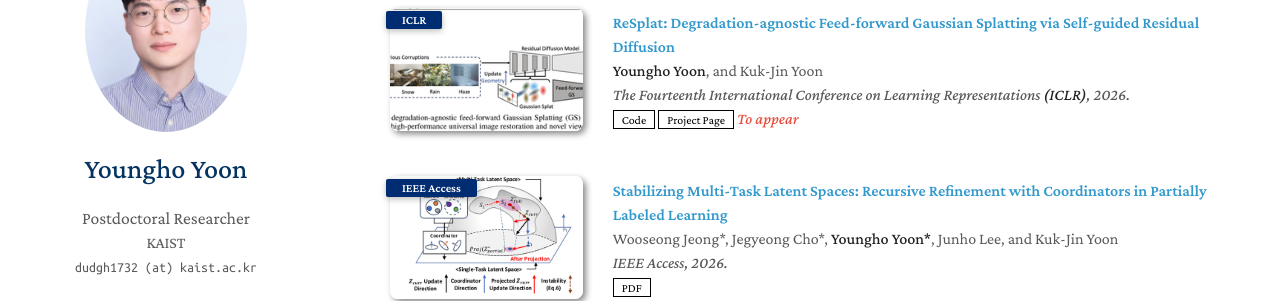
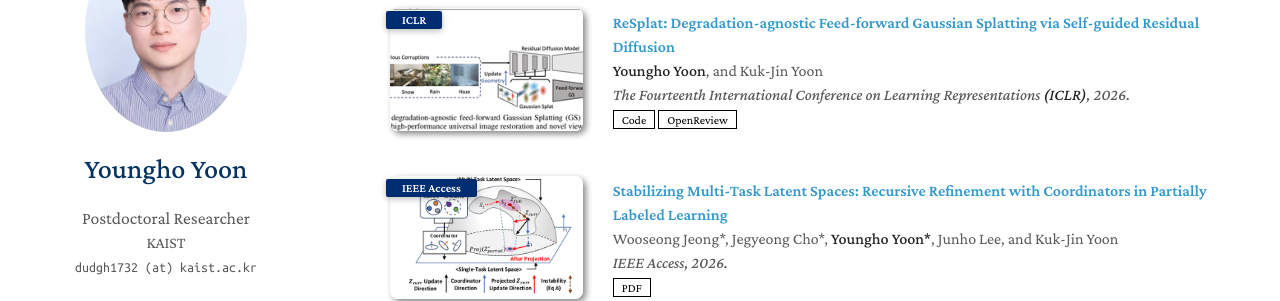
Before and after one commit to yh-yoon/yh-yoon.github.io, a Jekyll site: the page built from index.md, in a window 1280 px wide and 900 px high, scrolled down 1306 px. Shown: the part 150-451 px from the top of the window. Built offline with Jekyll 4.4.1, drawn with Linux system fonts in a browser that asks for light colours; a style sheet for code colours, icons or effects is not loaded; our own code applies the rules of GitHub Pages for plain Markdown files.

Commit message:
Publications: add OpenReview button; replace ReSplat page with openreview; drop ReSplat 'To appear'
Co-Authored-By: Claude Opus 4.7 (1M context) <noreply@anthropic.com>

```diff
--- a/_data/publications.yml
+++ b/_data/publications.yml
@@ -19,9 +19,8 @@ main:
     conference_short: ICLR
     conference: The Fourteenth International Conference on Learning Representations <strong>(ICLR)</strong>, 2026.
     code: https://github.com/yh-yoon/ReSplat
-    page: https://openreview.net/forum?id=461VpgnLsi
+    openreview: https://openreview.net/forum?id=461VpgnLsi
     image: ./assets/img/teaser_resplat.png
-    notes: To appear
 
   - title: "Stabilizing Multi-Task Latent Spaces: Recursive Refinement with Coordinators in Partially Labeled Learning"
     authors: Wooseong Jeong*, Jegyeong Cho*, <strong>Youngho Yoon*</strong>, Junho Lee, and Kuk-Jin Yoon
--- a/_includes/publications.md
+++ b/_includes/publications.md
@@ -18,7 +18,7 @@
     {% endif %}
   </div>
   <div class="col-sm-9" style="position: relative;padding-right: 15px;padding-left: 20px;">
-      <div class="title">{% if link.pdf %}<a href="{{ link.pdf }}">{{ link.title }}</a>{% elsif link.page %}<a href="{{ link.page }}">{{ link.title }}</a>{% else %}{{ link.title }}{% endif %}</div>
+      <div class="title">{% if link.pdf %}<a href="{{ link.pdf }}">{{ link.title }}</a>{% elsif link.page %}<a href="{{ link.page }}">{{ link.title }}</a>{% elsif link.openreview %}<a href="{{ link.openreview }}">{{ link.title }}</a>{% else %}{{ link.title }}{% endif %}</div>
       <div class="author">{{ link.authors }}</div>
       <div class="periodical"><em>{{ link.conference }}</em>
       </div>
@@ -31,6 +31,9 @@
       {% endif %}
       {% if link.page %}
       <a href="{{ link.page }}" class="btn btn-sm z-depth-0" role="button" target="_blank" style="font-size:12px;">Project Page</a>
+      {% endif %}
+      {% if link.openreview %}
+      <a href="{{ link.openreview }}" class="btn btn-sm z-depth-0" role="button" target="_blank" style="font-size:12px;">OpenReview</a>
       {% endif %}
       {% if link.bibtex %}
       <a href="{{ link.bibtex }}" class="btn btn-sm z-depth-0" role="button" target="_blank" style="font-size:12px;">BibTex</a>
```
